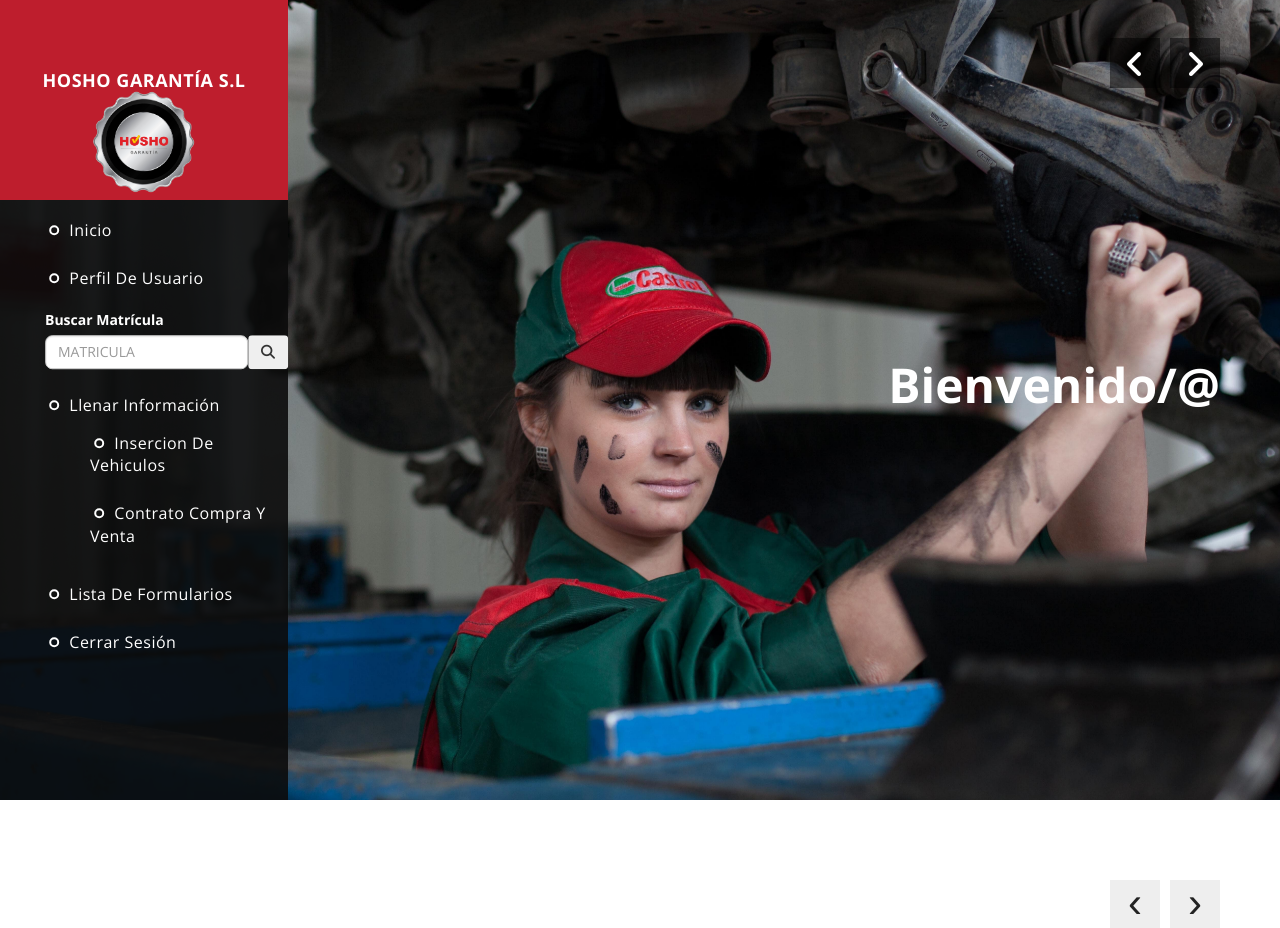
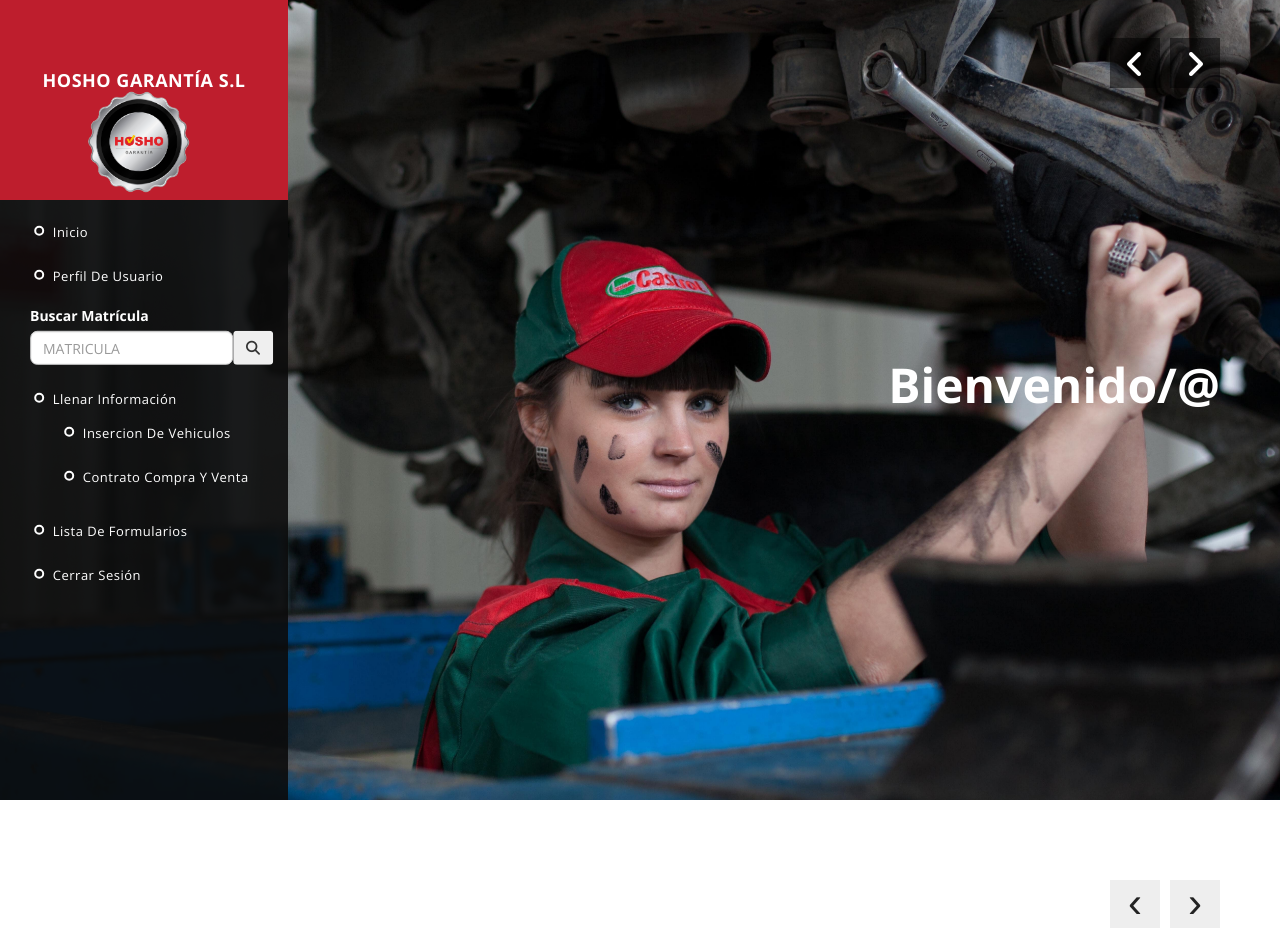
Before and after one commit to IFMLinares/forms, a Django app: template templates/usuario.html in a window 1280 px wide. Shown: the top 928 px of the page. Run offline with Django 3.2, Linux system fonts and the light colour scheme; the template is opened without the code that fills it: most values are stand-ins (such as "Sample title", 1, 10 or a date in 2020); some libraries are stand-ins or nearby versions.

Commit message:
shinra tensei

```diff
--- a/static/css/style.css
+++ b/static/css/style.css
@@ -195,6 +195,7 @@ input[type=number]::-webkit-outer-spin-button {
     text-align: right;
 }
 /*---------RESPONSIVE--------------------*/
+
 @media only screen and (max-width: 425px) {
       .menu ul {
         flex-direction: column;
--- a/static/css/templatemo-style.css
+++ b/static/css/templatemo-style.css
@@ -619,6 +619,70 @@ header {
 
 
 /* Responsive Style */
+@media (max-width: 1920px) {
+
+  .responsive-nav {
+    display: none;
+  }
+
+  .sidebar-navigation .logo a {
+    font-size: 18px;
+  }
+  .sidebar-navigation .logo img {
+    padding-top: 7px;
+    position:absolute;
+    left: 34%;
+
+  }
+  .sidebar-navigation nav{
+    position:relative;
+    top: 50%;
+    left: 70%;
+  }
+  .sidebar-navigation nav a {
+    font-size: 13px;
+  }
+
+  .sidebar-navigation nav ul {
+    margin-left: 30px;
+  }
+
+  .sidebar-navigation .social-icons li a {
+    font-size: 15px;
+  }
+}
+@media (max-width: 1280px) {
+
+  .responsive-nav {
+    display: none;
+  }
+
+  .sidebar-navigation .logo a {
+    font-size: 18px;
+  }
+  .sidebar-navigation .logo img {
+    padding-top: 7px;
+    position:absolute;
+    left: 28%;
+
+  }
+  .sidebar-navigation nav{
+    position:relative;
+    top: 55%;
+    left: 60%;
+  }
+  .sidebar-navigation nav a {
+    font-size: 13px;
+  }
+
+  .sidebar-navigation nav ul {
+    margin-left: 30px;
+  }
+
+  .sidebar-navigation .social-icons li a {
+    font-size: 15px;
+  }
+}
 
 @media (max-width: 992px) {
 
--- a/templates/base1.html
+++ b/templates/base1.html
@@ -81,9 +81,9 @@
         </div>
     </header>
     <div class="sidebar-navigation hidde-sm hidden-xs">
-        <div class="logo">
+        <div class="logo" >
             <a href="#">HOSHO GARANTÍA S.L</a>
-            <img src="{% static 'img/logo.png' %}" alt="" width="115px"style="padding-top: 7px;">
+            <img src="{% static 'img/logo.png' %}" alt="" width="115px" >
             <br>
         </div>
         <nav>
```
Also changed, not shown: templates/perfilUsuario.html (+58 -5 lines).
